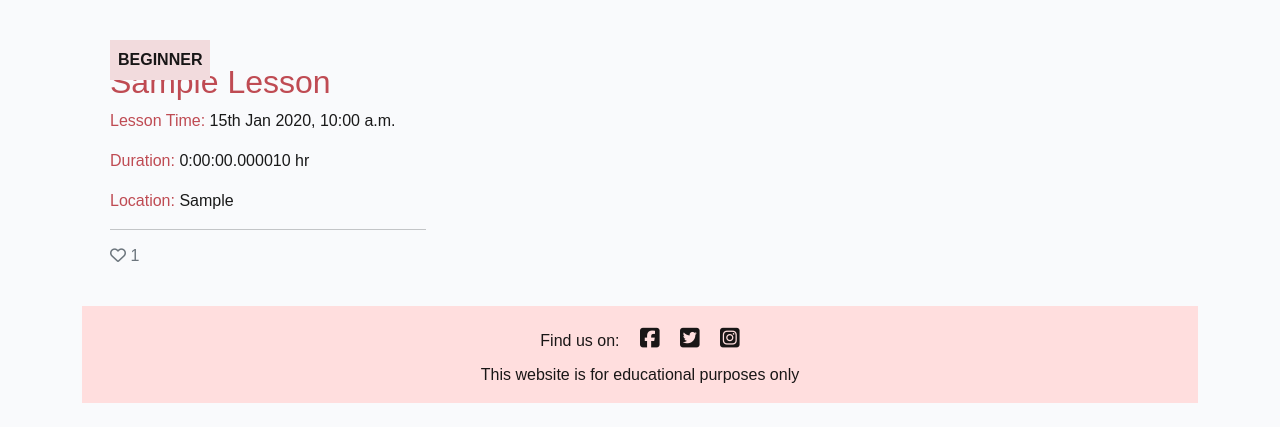
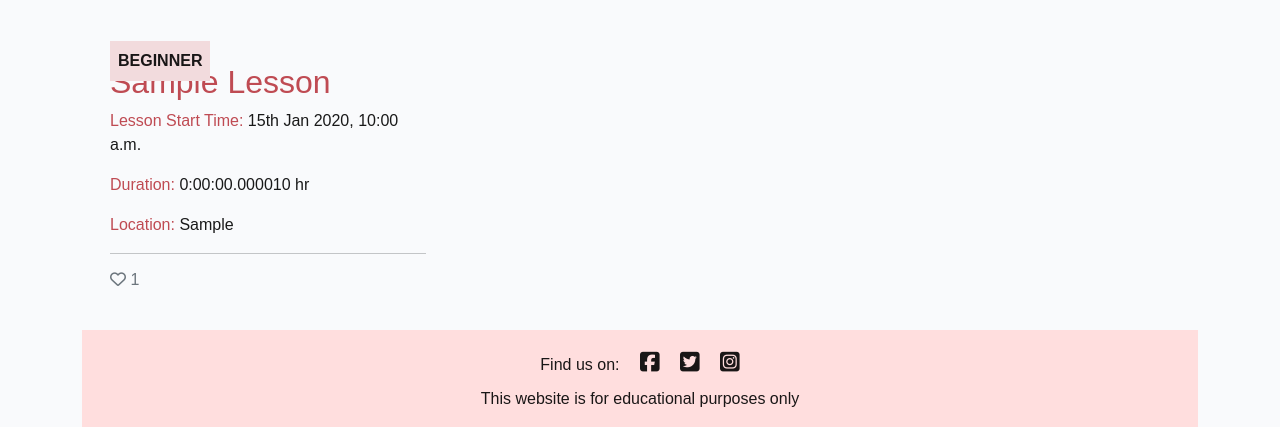
Before and after one commit to yamesjamess/p4-roller-criu, a Django app: page / in a window 1280 px wide. Shown: the part 633-1060 px from the top of the page. Before the commit the page ends 1036 px from the top, so only its background shows below. Run offline with Django 3.2, Linux system fonts and the light colour scheme; tables that the repository leaves empty hold one stand-in row (values such as "Sample post"); some libraries are stand-ins or nearby versions; some web fonts are replaced.

Commit message:
Change lesson time to lesson start time to avoid confusion

```diff
--- a/templates/index.html
+++ b/templates/index.html
@@ -42,7 +42,7 @@
                                 <a href="{% url 'lesson_detail' lesson.slug %}" class="lesson-link">
                                     <h2 class="card-title mt-2">{{ lesson.title|title }}</h2>
                                 </a>
-                                <p class="card-text lesson-time-label">Lesson Time: <span
+                                <p class="card-text lesson-time-label">Lesson Start Time: <span
                                         class="lesson-time">{{ lesson.lesson_start|date:"jS M Y, H:i a" }}</span></p>
                                 <p class="card-text lesson-duration-label">Duration: <span
                                         class="lesson-duration">{{ lesson.duration }} hr</span></p>
```
